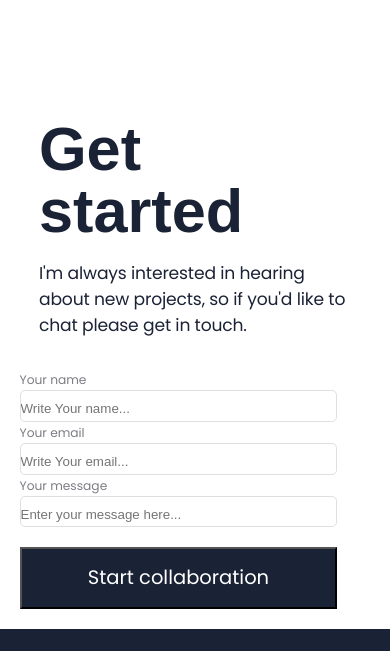
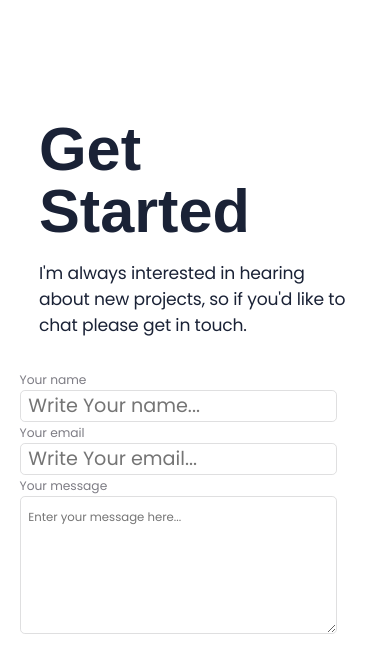
Before and after one commit to JuanDBta/my-portfolio, a website: page index.html in a window 390 px wide. Shown: the part 3870-4521 px from the top of the page. Drawn offline with Linux system fonts and the light colour scheme; a web font is replaced by a local one.

Commit message:
Fix Review correction.  Project ready to Submit

```diff
--- a/mobile.html
+++ b/index.html
@@ -12,7 +12,7 @@
     <header>
       <nav class="main-menu">
         <a href="#"><img src="Images SVG/ic_menu.svg" alt=""></a>
-        </nav>
+       </nav>
     </header>
 
     <section class="headline">
@@ -145,7 +145,7 @@
 
     <section class="contact">
       <div class="headline">
-        <h2 class="title">Get started</h2>
+        <h2 class="title">Get Started</h2>
         <p class="myname-intro">I'm always interested in hearing about new projects, so if you'd like to chat please get in touch.</p>
       </div>
 
@@ -160,9 +160,9 @@
        </div>
        <div class="form-row">
         <label for="contact-descrip">Your message</label>
-        <input type="textarea" id="contact-descrip" name="contact-descrip" cols="30" rows="10" placeholder="Enter your message here..." required>
+        <textarea id="contact-descrip" name="contact-descrip" maxlength="500" cols="30" rows="10" placeholder="Enter your message here..."></textarea>
        </div>
-         <button class="button-box" type="button">Start collaboration</button>
+         <button class="button-box" type="submit">Start collaboration</button>
       </form>
     </section>
 
--- a/styles.css
+++ b/styles.css
@@ -280,12 +280,18 @@ header {
   color: #1a2236;
   margin-inline: 5vw;
   height: 8vw;
-  padding-top: 1.5vw;
+  padding-top: 3vw;
+  padding-bottom: 3vw;
+  padding-left: 2vw;
+  font-size: larger;
+  font-family: "Poppins", serif;
 }
 
 .form-row textarea {
   height: 35.2vw;
   margin-inline: 5vw;
+  padding-left: 2vw;
+  font-size: 3vw;
 }
 
 footer {
```
